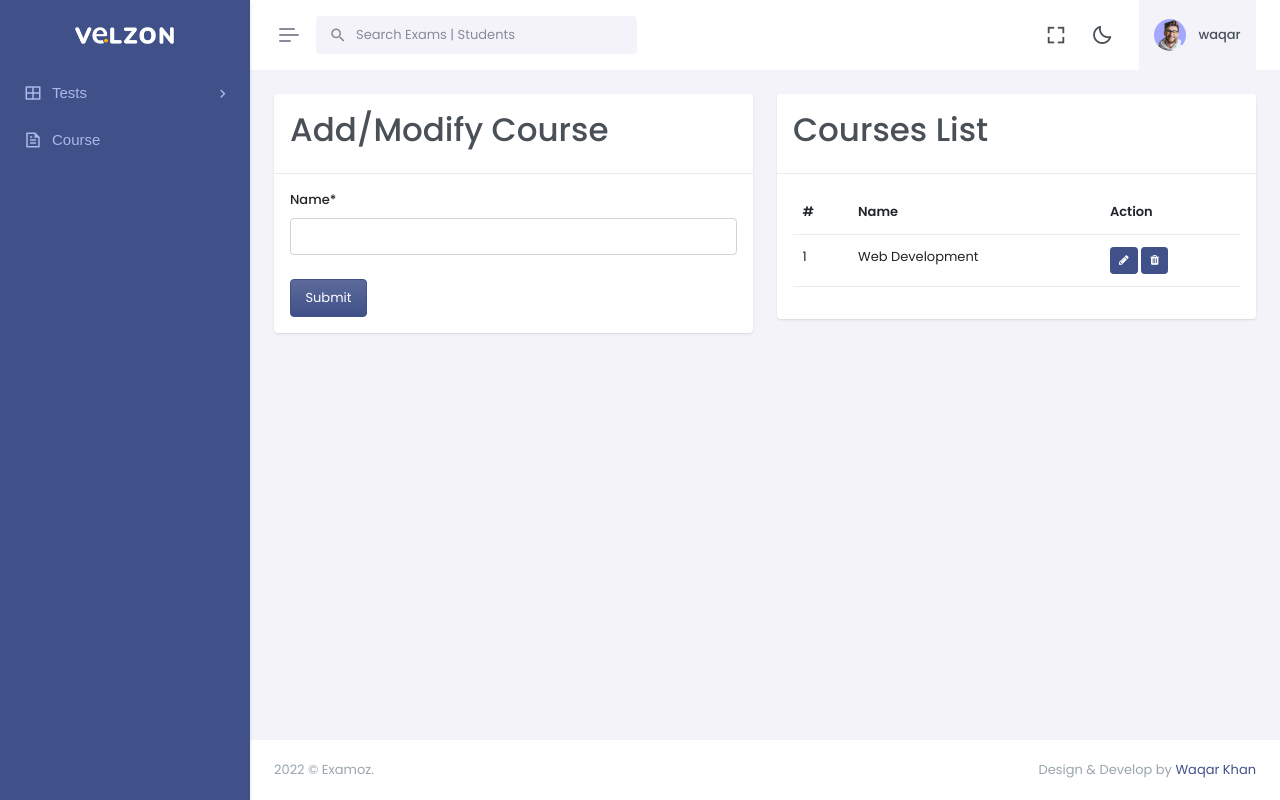
After one commit to 786raees/examoz, a Django app: page /course/add/ in a window 1280 px wide. The commit adds this page. Run offline with Django 3.2, Linux system fonts and the light colour scheme; a user stored in the database is signed in; data comes from the database, SQL or seed files in the repository; both versions use the stored data as it was after the commit; some libraries are stand-ins or nearby versions; some web fonts are replaced.

Commit message:
added courses

```diff
--- a/exams/models.py
+++ b/exams/models.py
@@ -10,6 +10,15 @@ class Course(models.Model):
 
     def __str__(self):
         return f"{self.name}"
+
+    def get_absolute_url(self):
+        return reverse('exams:course_add_view')
+
+    def get_edit_url(self):
+        return reverse('exams:course_update_view', kwargs={'pk': self.pk})
+
+    def get_delete_url(self):
+        return reverse('exams:course_delete_view', kwargs={'pk': self.pk})
 
 class Exam(models.Model):
 
--- /dev/null
+++ b/exams/templates/exams/course_form.html
@@ -0,0 +1,54 @@
+{% extends 'base_app.html' %}{% load static crispy_forms_tags %}
+{% block title %}Add/Modify Course{% endblock title %}
+{% block content %}
+<div class="row">
+    <div class="col-6">
+        <div class="card">
+            <div class="card-header">
+                <h1>Add/Modify Course</h1>
+            </div>
+            <div class="card-body">
+                <form method="post" novalidate>
+                    {% csrf_token %}
+                    {{ form|crispy }}
+                    <!-- Gradient Buttons -->
+                    <button type="submit" class="btn mt-4 btn-primary bg-gradient waves-effect waves-light">Submit</button>
+                </form>
+            </div>
+        </div>
+    </div>
+    <div class="col-6">
+        <div class="card">
+            <div class="card-header">
+                <h1>Courses List</h1>
+            </div>
+            <div class="card-body">
+                <table class="table table-hover table-inverse table-responsive">
+                    <thead class="thead-inverse">
+                        <tr>
+                            <th>#</th>
+                            <th>Name</th>
+                            <th>Action</th>
+                        </tr>
+                        </thead>
+                        <tbody>
+                            {% for obj in object_list %}
+
+                            <tr>
+                                <td scope="row">{{forloop.counter}}</td>
+                                <td>{{obj.name}}</td>
+                                <td>
+                                    <a href="{{obj.get_edit_url}}" class="btn btn-primary btn-sm"><i class="fa fa-pencil" aria-hidden="true"></i></a>
+                                    <a href="{{obj.get_delete_url}}" class="btn btn-primary btn-sm"><i class="fa fa-trash" aria-hidden="true"></i></a>
+                                </td>
+                            </tr>
+                            {% endfor %}
+
+                        </tbody>
+                </table>
+            </div>
+        </div>
+    </div>
+</div>
+
+{% endblock content %}
--- a/exams/urls.py
+++ b/exams/urls.py
@@ -17,6 +17,7 @@ urlpatterns = [
     path("exam/exam_form_handler/", exam_view.exam_form_handler, name="exam_form_handler"),
     path("course/add/", exam_view.CourseCreateView.as_view(), name="course_add_view"),
     path("course/change/<int:pk>/", exam_view.CourseUpdateView.as_view(), name="course_update_view"),
+    path("course/delete/<int:pk>/", exam_view.course_delete_view, name="course_delete_view"),
 
 
 ]
--- a/exams/views.py
+++ b/exams/views.py
@@ -3,6 +3,7 @@ from django.shortcuts import redirect, render
 from django.contrib.auth.mixins import LoginRequiredMixin
 from django.contrib import messages
 from django.contrib.messages.views import SuccessMessageMixin
+from django.urls import reverse_lazy
 from django.views.generic import ListView, CreateView, UpdateView, DetailView
 from .models import Course, Exam, Question, Answer, Option, Result
 from .forms import ExamSettingsForm, QuestionInsert
@@ -17,8 +18,7 @@ class UnSuccessMessageMixin(SuccessMessageMixin):
 
     def form_invalid(self, form):
         response = super().form_invalid(form)
-        unsuccess_message = self.get_unsuccess_message(form.cleaned_data)
-        if unsuccess_message:
+        if unsuccess_message := self.get_unsuccess_message(form.cleaned_data):
             messages.warning(self.request, unsuccess_message)
         else:
             messages.warning(
@@ -82,7 +82,7 @@ def question_add_page(request, pk):
             if q:
 
                 if q.startswith('question_type_for_'):
-                    type = request.POST.get(q)
+                    question_type = request.POST.get(q)
 
                 if q.startswith('question_title__question_'):
                     title = request.POST.get(q)
@@ -90,7 +90,7 @@ def question_add_page(request, pk):
                 if q.startswith('question_marks__question_'):
                     marks = request.POST.get(q)
                     question = Question(
-                        question_type=type, question_title=title,
+                        question_type=question_type, question_title=title,
                         question_marks=marks, exam_name=exam)
                     question.save()
 
@@ -192,6 +192,8 @@ class CourseCreateView(LoginRequiredMixin, UnSuccessMessageMixin, CreateView):
 
 
 
+
+
 class CourseUpdateView(LoginRequiredMixin, UnSuccessMessageMixin, UpdateView):
     model = Course
     success_message = '"<strong>%(name)s</strong>" updated successfully'
@@ -200,3 +202,11 @@ class CourseUpdateView(LoginRequiredMixin, UnSuccessMessageMixin, UpdateView):
         context = super().get_context_data(**kwargs)
         context["object_list"] = Course.objects.all()
         return context
+
+
+def course_delete_view(request, pk):
+    obj_list = Course.objects.filter(id=pk).first()
+    obj_list.delete()
+    messages.warning(
+        request, f'Course "<strong>{obj_list.name}</strong>" delete successfully')
+    return redirect('exams:course_add_view')
--- a/templates/base_app.html
+++ b/templates/base_app.html
@@ -29,6 +29,7 @@
         {% block extra_css %}
 
         {% endblock extra_css %}
+        <link rel="stylesheet" href="https://maxcdn.bootstrapcdn.com/font-awesome/4.7.0/css/font-awesome.min.css">
 
     </head>
 {% block body %}
@@ -1017,7 +1018,7 @@
                             </li>
                             {% endif %}
                             <li class="nav-item">
-                                <a class="nav-link" href="/" role="button">
+                                <a class="nav-link" href="{% url 'exams:course_add_view' %}" role="button">
                                     <i class=" ri-file-text-line"></i> <span data-key="t-Tests">Course</span>
                                 </a>
                             </li>
```
Also changed, not shown: db.sqlite3.
